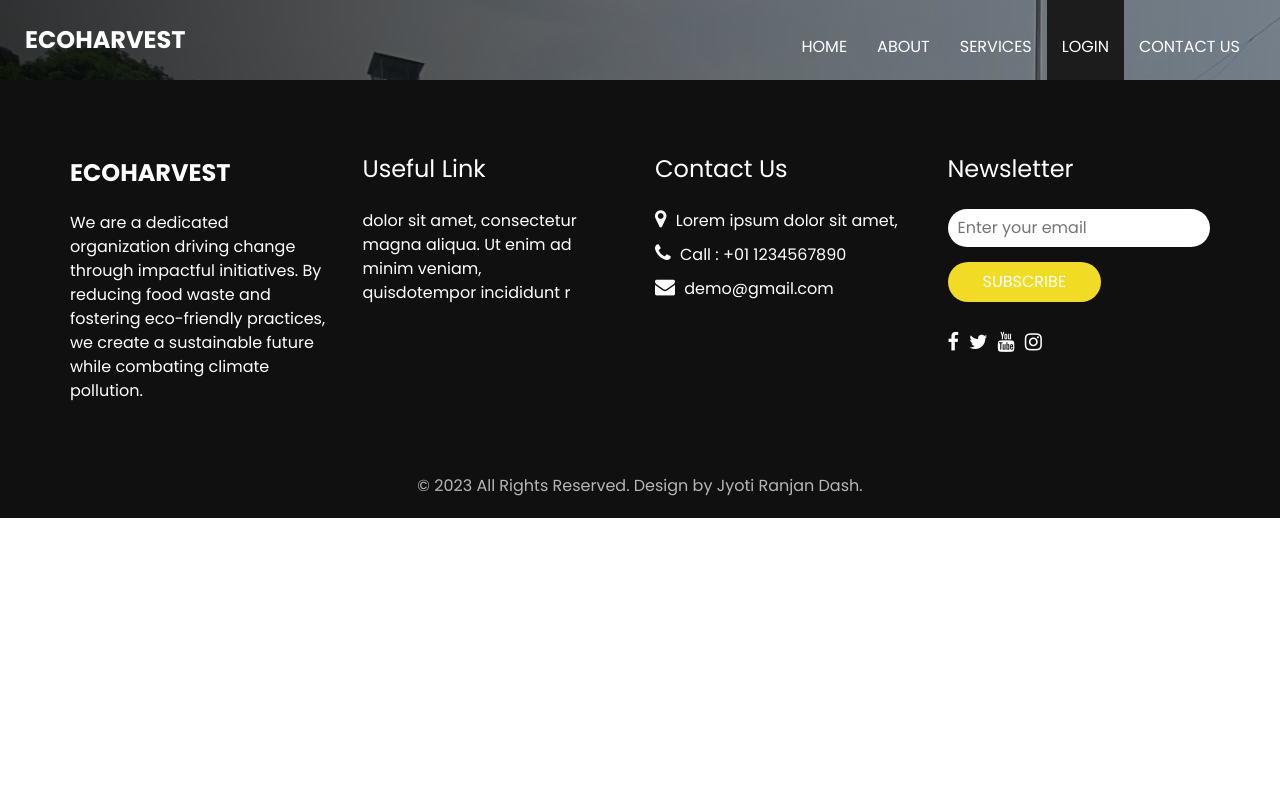
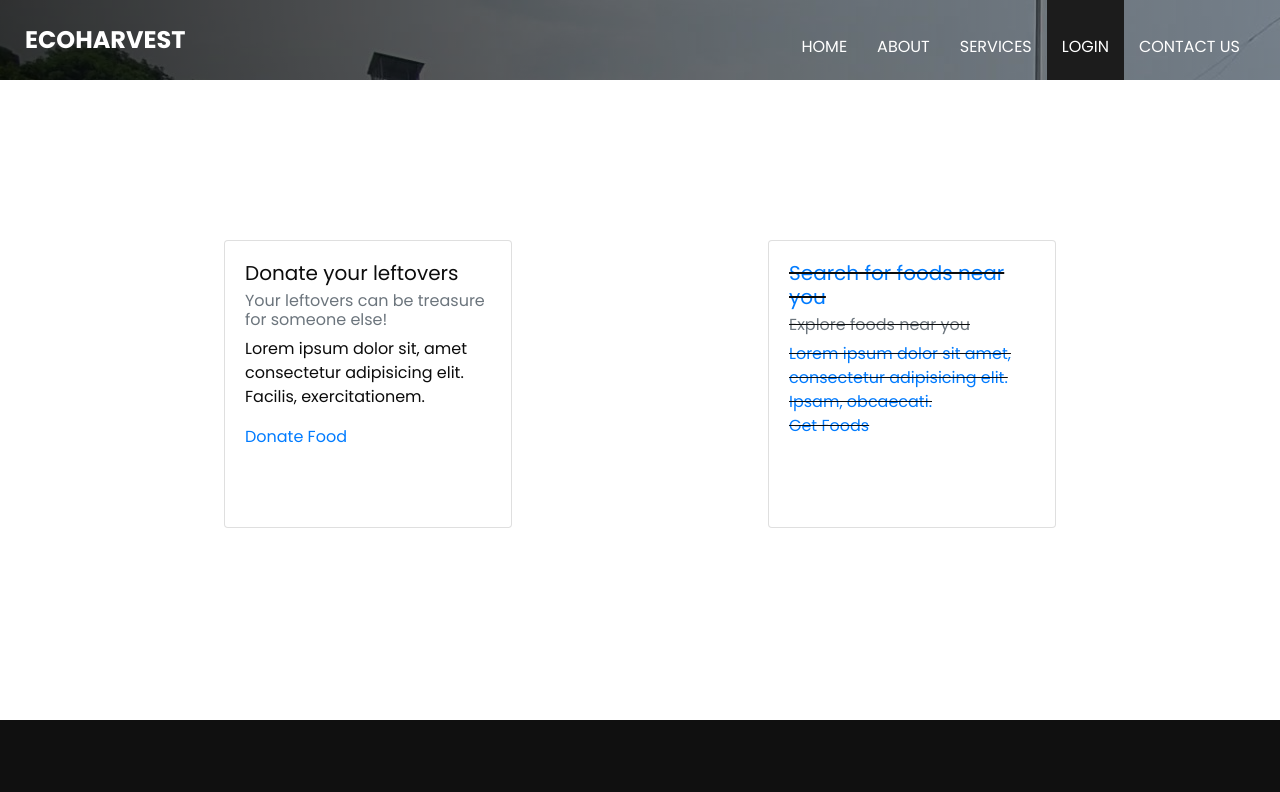
Before and after one commit to ripper06/IEEE-HACKATHON, a website: page ECOHARVEST/login.html in a window 1280 px wide. Shown: the top 792 px of the page. Drawn offline with Linux system fonts and the light colour scheme.

Commit message:
Added the getFood and submitFood inside login page

```diff
--- a/ECOHARVEST/css/style.css
+++ b/ECOHARVEST/css/style.css
@@ -917,3 +917,15 @@ a:focus {
 
 /* end footer section*/
 /*# sourceMappingURL=style.css.map */
+
+
+
+
+/* login part */
+
+.select-role{
+  height: 80vh;
+  display: flex;
+  justify-content: space-around;
+  padding: 10rem;
+}
--- a/ECOHARVEST/login.html
+++ b/ECOHARVEST/login.html
@@ -82,6 +82,28 @@
   <!-- team section -->
 
   <!-- Insert the form here -->
+  <div class="select-role">
+    <div class="card" style="width: 18rem; height: 18rem;">
+      <div class="card-body">
+        <h5 class="card-title">Donate your leftovers</h5>
+        <h6 class="card-subtitle mb-2 text-muted">Your leftovers can be treasure for someone else!</h6>
+        <p class="card-text">Lorem ipsum dolor sit, amet consectetur adipisicing elit. Facilis, exercitationem.</p>
+        <a href="./submitfoods.html" class="food-click">Donate Food<s/a>
+      </div>
+    </div>
+    <div class="card" style="width: 18rem; height: 18rem;">
+      <div class="card-body">
+        <h5 class="card-title">Search for foods near you</h5>
+        <h6 class="card-subtitle mb-2 text-muted">Explore foods near you</h6>
+        <p class="card-text">Lorem ipsum dolor sit amet, consectetur adipisicing elit. Ipsam, obcaecati.</p>
+        <a href="./get-food.html" class="food-click">Get Foods</a>
+      </div>
+    </div>
+  </div>
+
+
+
+
 
   <!-- end team section -->
 
```
Also changed, not shown: ECOHARVEST/index.html (+0 -6 lines).
